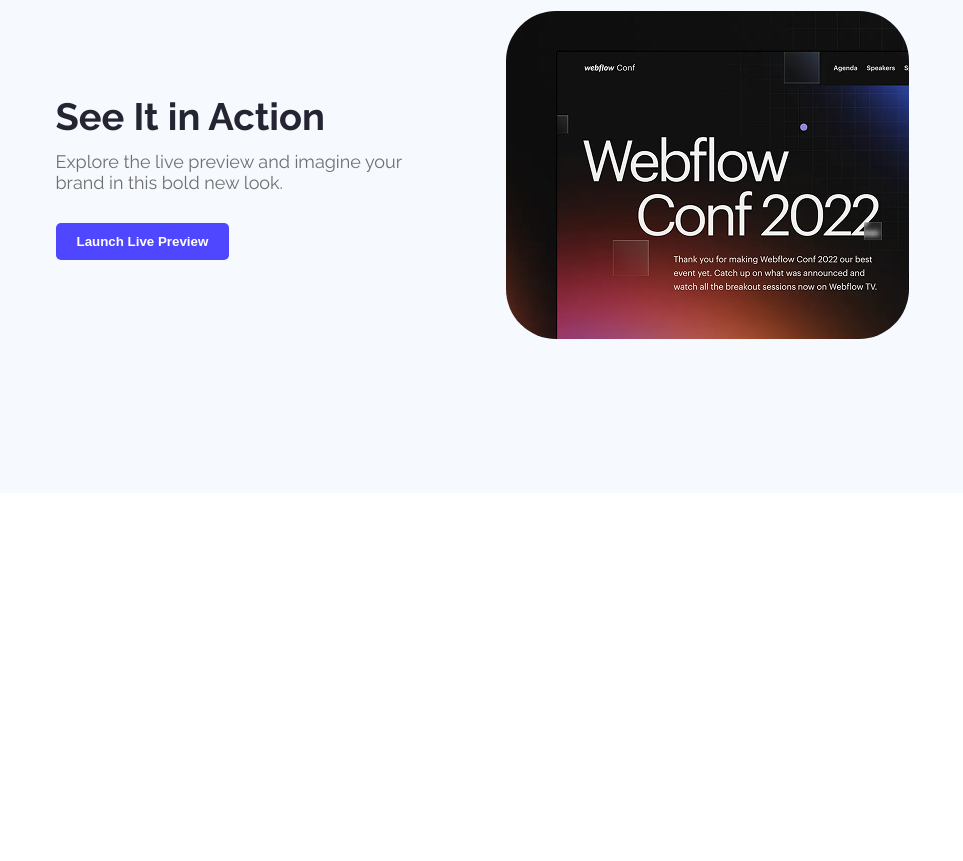
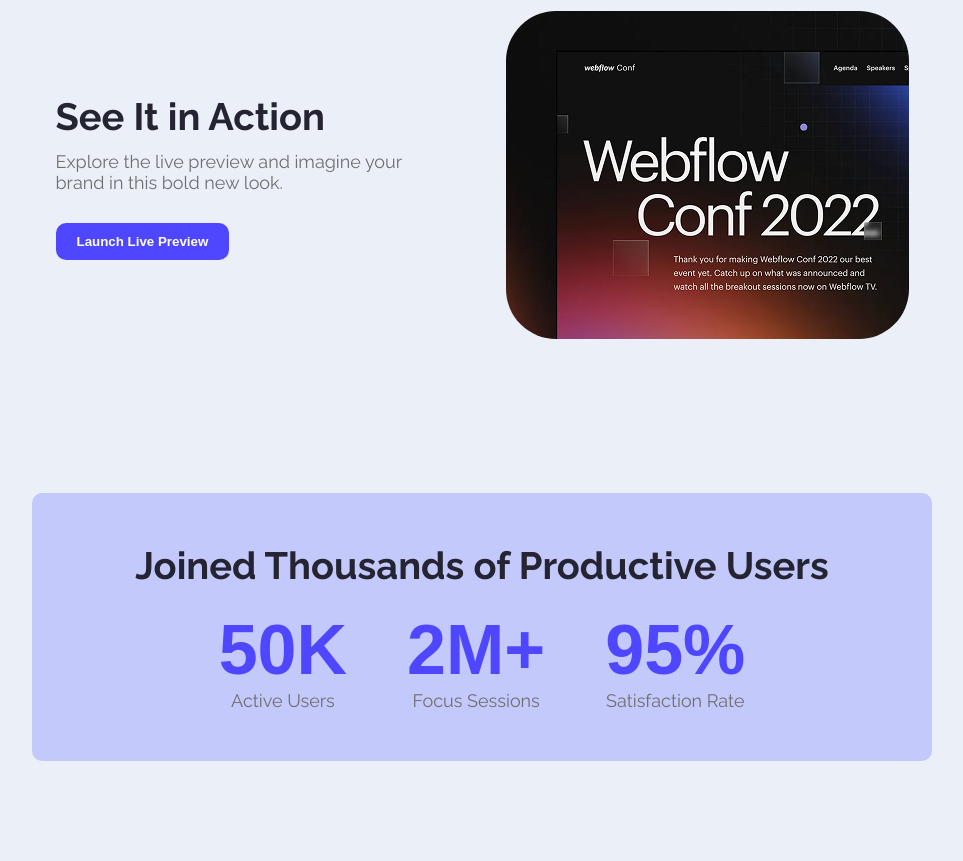
Before and after one commit to Moyuri55/ph-assignment-1, a plain HTML site: page index.html in a window 1280 px wide. Shown: the part 614-1475 px from the top of the page, without its empty margins (158-1121 px from the left). Before the commit the page ends 1107 px from the top, so only its background shows below. Drawn offline with Linux system fonts and the light colour scheme.

Commit message:
users section added

```diff
--- a/index.html
+++ b/index.html
@@ -23,9 +23,9 @@
             <button class="btn-primary btn-margin">Stay Focused</button>
           </div>
     </header>
-    <main>
+    <main class="secondary-bg">
       <!-- action section -->
-       <section class="action secondary-bg">
+       <section class="action">
         <div class="action-text">
           <h1 class="section-header">See It in Action</h1>
           <p class="section-text">Explore the live preview and imagine your brand in this bold new look.</p>
@@ -35,6 +35,26 @@
           <img class="action-image" src="./image/wc-mini.png" alt="">
         </div>
        </section>
+       <!-- users section -->
+        <section class="users text-center">
+          <div class="users-content">
+            <h1 class="section-header">Joined Thousands of Productive Users</h1>
+            <div class="users-percent">
+              <div class="user-box">
+                <h1 class="users-heading">50K</h1>
+                <p class="users-text">Active Users</p>
+              </div>
+              <div class="user-box">
+                <h1 class="users-heading">2M+</h1>
+                <p class="users-text">Focus Sessions</p>
+              </div>
+              <div class="user-box">
+                <h1 class="users-heading">95%</h1>
+                <p class="users-text">Satisfaction Rate</p>
+              </div>
+            </div>
+          </div>
+        </section>
     </main>
     <footer>
 
--- a/style/style.css
+++ b/style/style.css
@@ -16,7 +16,7 @@ header{
     background-size: cover;
 }
 .secondary-bg{
-    background-color: #f6f9fe;
+    background-color: #ebf0f8;
 }
 
 /* nav start */
@@ -41,7 +41,7 @@ nav{
     font-weight: bold;
     color: white;
     padding: 10px 20px;
-    border-radius: 5px;
+    border-radius: 10px;
     border: 1px solid transparent;
 }
 .btn-primary:hover{
@@ -92,3 +92,38 @@ nav{
     color: #6f6f70;
     font-size: 18px;
 }
+
+/* users section */
+.text-center{
+    text-align: center;
+}
+
+.users-content {
+    max-width: 900px;
+    background-color: #c4c9fc;
+    margin: 0 auto;
+    padding: 50px 20px;
+    text-align: center;
+    border-radius: 10px;
+}
+
+.users-percent{
+    display: flex;
+    justify-content: center;
+    align-items: center;
+    gap: 60px;
+}
+.users-heading{
+    font-size: 70px;
+    color: #4E47FF;
+    font-family: sans-serif !important;
+    margin-top: 10px;
+}
+.users-text{
+    color: #6f6f70;
+    font-size: 18px;
+}
+
+.users {
+   padding-bottom: 100px;
+}
```
